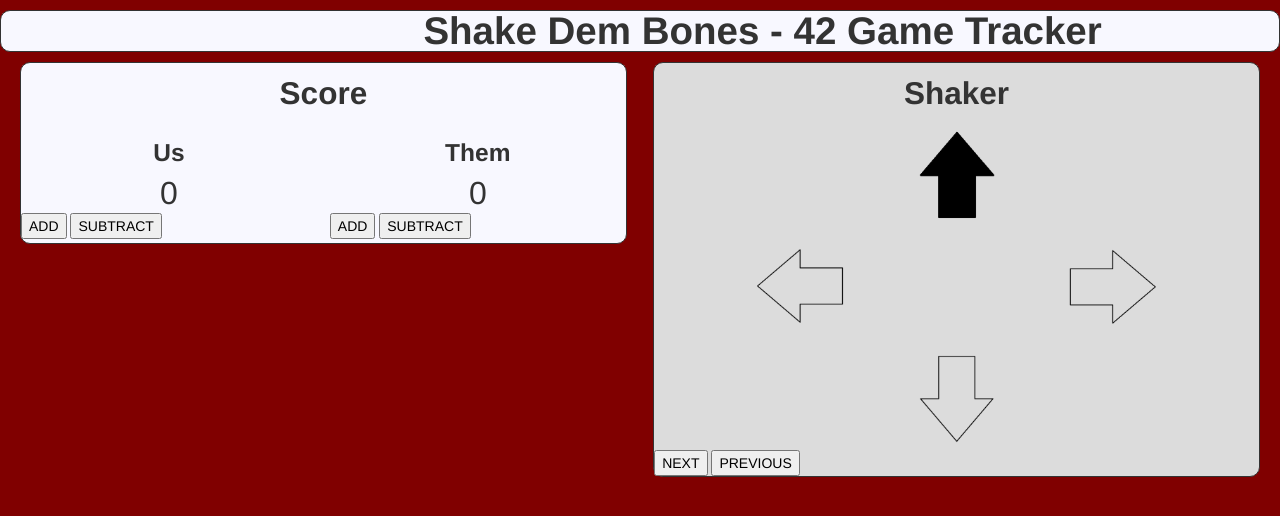
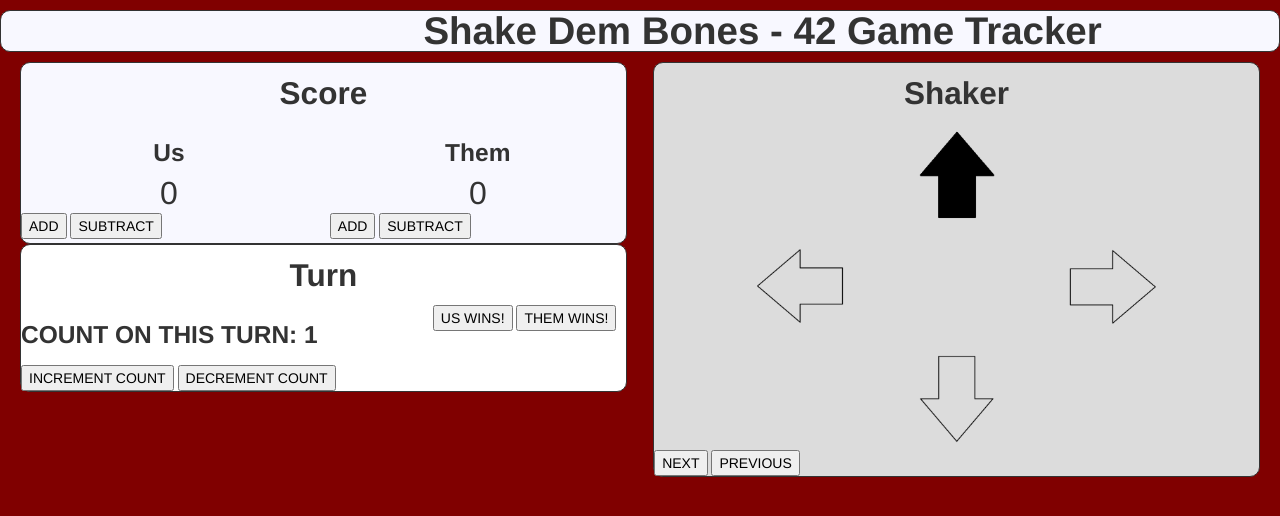
Before and after one commit to zachcannon/Shake_The_Bones, a Flask app: page /game in a window 1280 px wide. Shown: the top 516 px of the page. Run offline with Flask 2, Linux system fonts and the light colour scheme; parts of the project's set-up code (start-up, migrations or seed data) failed here and were passed over.

Commit message:
Added Turn Box to bring together score...
and shaker functionality

```diff
--- a/app/static/css/style.css
+++ b/app/static/css/style.css
@@ -1,7 +1,13 @@
-.leftframe {
+.leftframetop {
 	border: 1px solid;
 	border-radius: 10px;
 	background-color: GhostWhite;
+}
+
+.leftframebottom {
+	border: 1px solid;
+	border-radius: 10px;
+	background-color: White;
 }
 
 .rightframe {
--- a/app/static/js/instance.js
+++ b/app/static/js/instance.js
@@ -4,6 +4,38 @@ $( document ).ready(function() {
 
 	var currentShakerNumber = 0;
 	updateShaker(currentShakerNumber);
+
+	$('#us_win_the_turn').click( function() {
+		var current_turn_count = parseInt($('#count_on_turn').text(), 10);
+		var value = parseInt($('#us_score_box').text(), 10);
+
+		value += current_turn_count
+
+		$('#us_score_box').empty();
+		$('#us_score_box').append(value);
+
+		$('#count_on_turn').empty();
+		$('#count_on_turn').append(1);
+
+		currentShakerNumber = incrementShakerNumber(currentShakerNumber);
+		updateShaker(currentShakerNumber);
+	});
+
+	$('#them_win_the_turn').click( function() {
+		var current_turn_count = parseInt($('#count_on_turn').text(), 10);
+		var value = parseInt($('#them_score_box').text(), 10);
+
+		value += current_turn_count
+
+		$('#them_score_box').empty();
+		$('#them_score_box').append(value);
+
+		$('#count_on_turn').empty();
+		$('#count_on_turn').append(1);
+
+		currentShakerNumber = incrementShakerNumber(currentShakerNumber);
+		updateShaker(currentShakerNumber);
+	});
 
 	$('#next_shaker').click( function() {
 		currentShakerNumber = incrementShakerNumber(currentShakerNumber);
@@ -13,6 +45,20 @@ $( document ).ready(function() {
 	$('#previous_shaker').click( function() {
 		currentShakerNumber = decrementShakerNumber(currentShakerNumber);
 		updateShaker(currentShakerNumber);
+	});
+
+	$('#increment_count').click( function() {
+		var current_turn_count = parseInt($('#count_on_turn').text(), 10);
+		current_turn_count += 1;
+		$('#count_on_turn').empty();
+		$('#count_on_turn').append(current_turn_count);
+	});
+
+	$('#decrement_count').click( function() {
+		var current_turn_count = parseInt($('#count_on_turn').text(), 10);
+		current_turn_count -= 1;
+		$('#count_on_turn').empty();
+		$('#count_on_turn').append(current_turn_count);
 	});
 
 	$('#us_increment').click( function() {
@@ -56,26 +102,22 @@ function decrementShakerNumber(currentShakerNumber) {
 	return currentShakerNumber;
 }
 
+function hideAllArrows() {
+	$('#arrow_up').hide();
+	$('#arrow_left').hide();
+	$('#arrow_right').hide();
+	$('#arrow_down').hide();
+}
+
 function updateShaker(currentShakerNumber) {
+	hideAllArrows();
 	if(currentShakerNumber == 0) {
 		$('#arrow_up').show();
-		$('#arrow_left').hide();
-		$('#arrow_right').hide();
-		$('#arrow_down').hide();
 	} else if(currentShakerNumber == 1) {
-		$('#arrow_up').hide();
-		$('#arrow_left').hide();
 		$('#arrow_right').show();
-		$('#arrow_down').hide();
 	} else if(currentShakerNumber == 2) {
-		$('#arrow_up').hide();
-		$('#arrow_left').hide();
-		$('#arrow_right').hide();
 		$('#arrow_down').show();
 	} else {
-		$('#arrow_up').hide();
 		$('#arrow_left').show();
-		$('#arrow_right').hide();
-		$('#arrow_down').hide();
 	}
 }
--- a/app/templates/instance.html
+++ b/app/templates/instance.html
@@ -5,8 +5,15 @@
 <h1 class='pageheader'>Shake Dem Bones - 42 Game Tracker </h1>
 
 <div class="container-fluid">
+	<div class='row-fluid'>
+		<div class='span12'>
+
+
 			<div class="row-fluid">
-		<div class="span6 leftframe">
+				<div class="span6">
+
+					<div class="row-fluid">
+						<div class="span12 leftframetop">
 							<h2 class='frameheader'> Score </h2>
 
 							<div class='row-fluid'>
@@ -19,8 +26,8 @@
 									<h3 class='frameheader'>Them</h3>
 									<p id='them_score_box' class='scorebox'>0</p>
 								</div>
+
 							</div>
-
 							<div class='row-fluid'>
 
 								<div class='span6'>
@@ -33,7 +40,27 @@
 									<button id='them_decrement' class='counterbutton'> SUBTRACT </button>
 								</div>
 							</div>
+						</div>
+					</div>
 
+					<div class="row-fluid">
+						<div class="span12 leftframebottom">
+							<h2 class='frameheader'> Turn </h2>
+
+							<div class='row-fluid'>
+								<div class="span8">
+									<h3>COUNT ON THIS TURN: <span id='count_on_turn'>1</span></h3>
+									<button id='increment_count'>INCREMENT COUNT</button>
+									<button id='decrement_count'>DECREMENT COUNT</button>
+								</div>
+
+								<div class="span4">
+									<button id='us_win_the_turn'> US WINS! </button>
+									<button id='them_win_the_turn'> THEM WINS! </button>
+								</div>
+							</div>
+						</div>
+					</div>
 				</div>
 
 
@@ -72,4 +99,6 @@
 				</div>
 			</div>
 		</div>
+	</div>
+</div>
 {% endblock %}
```
Lines whose indentation alone changed are shown as unchanged.
